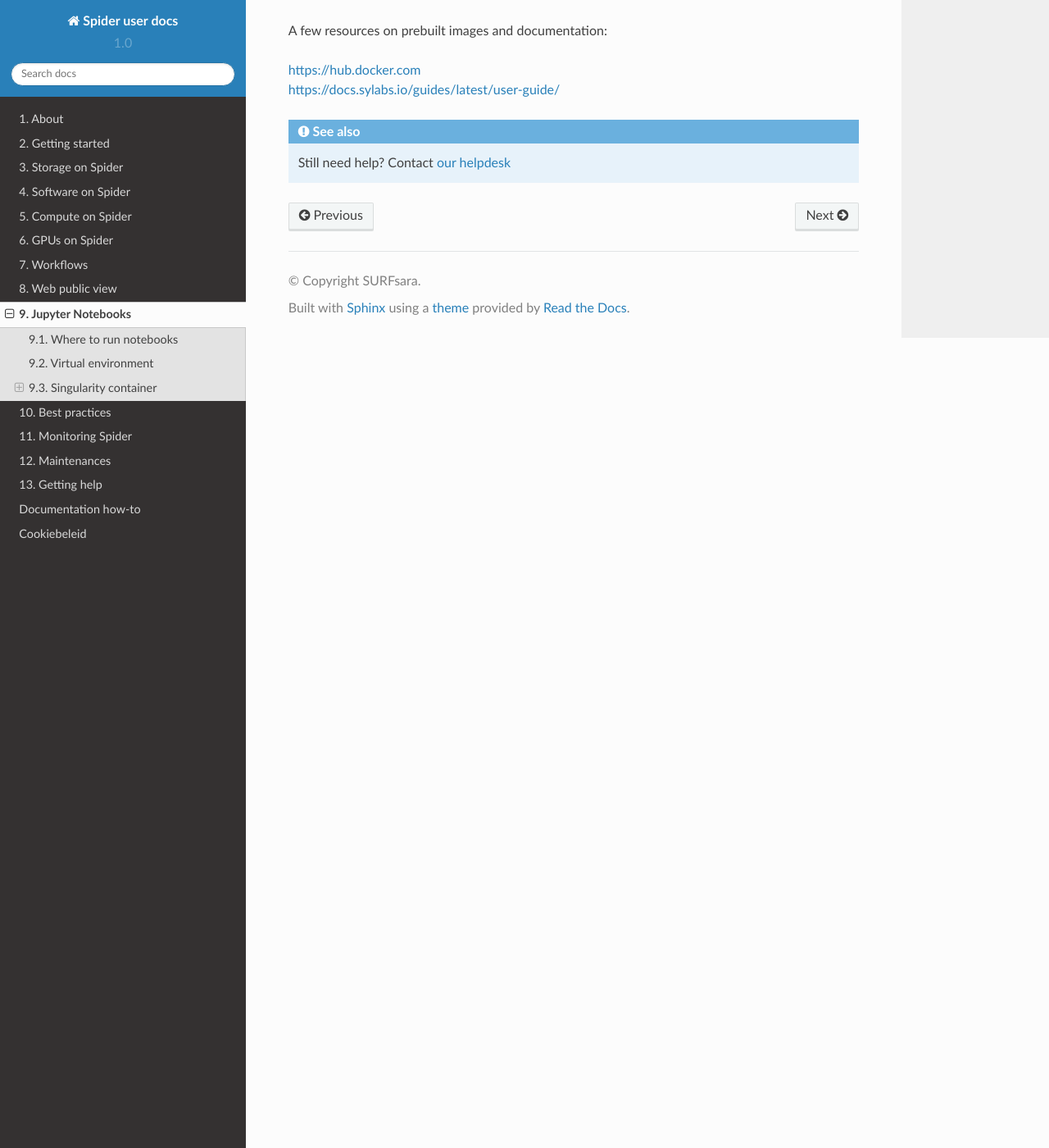
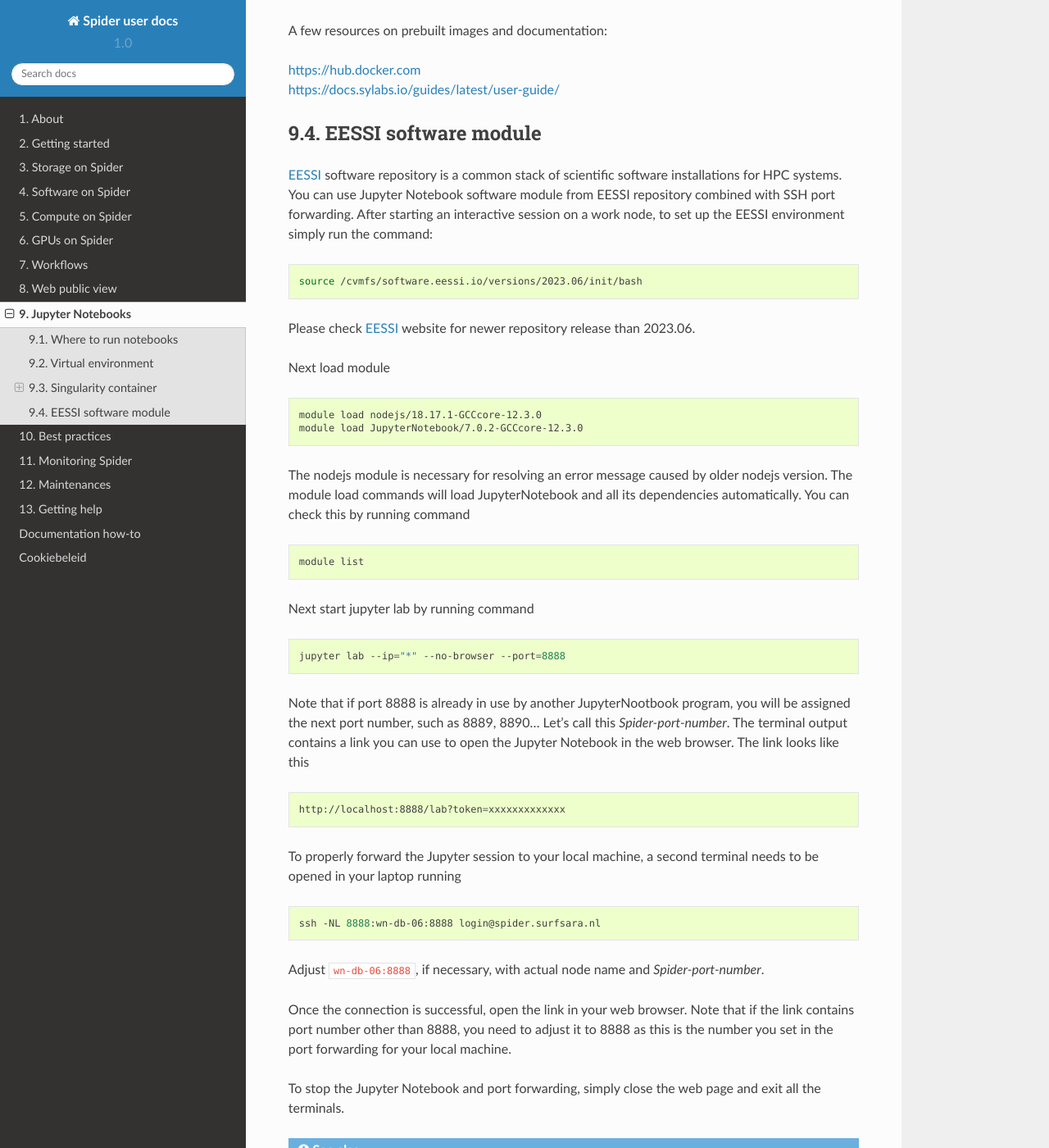
Before and after one commit to sara-nl/spiderdocs, a Sphinx documentation site: the page built from source/Pages/jupyter_notebooks.rst, in a window 1280 px wide and 1400 px high, scrolled down 4148 px. Shown: the whole window at 82% size. Built offline with Sphinx 7.4.7 and the Read the Docs theme 2.0.0, drawn with Linux system fonts in a browser that asks for light colours; some of the changed text lies outside the part shown.

Commit message:
add Jupyter notebook use with EESSI module
Update jupyter_notebooks.rst

```diff
--- a/source/Pages/jupyter_notebooks.rst
+++ b/source/Pages/jupyter_notebooks.rst
@@ -8,7 +8,7 @@ Jupyter Notebooks
      * how to use Jupyter notebooks on Spider
      * which available flavors to choose
 
-Two methods of running jupyter notebooks in jupyter lab are discussed here: with virtual environments and with singularity containers. Some of this has also been covered in :ref:`the compute section <compute-on-spider>`.
+Three methods of running jupyter notebooks in jupyter lab are discussed here: with virtual environments, with singularity containers and with EESSI software module. Some of this has also been covered in :ref:`the compute section <compute-on-spider>`.
 
 ======================
 Where to run notebooks
@@ -162,4 +162,64 @@ A few resources on prebuilt images and documentation:
 | https://hub.docker.com
 | https://docs.sylabs.io/guides/latest/user-guide/
 
+
+===================
+EESSI software module
+===================
+
+`EESSI`_ software repository is a common stack of scientific software installations for HPC systems. You can use Jupyter Notebook software module from EESSI repository combined with SSH port forwarding.
+After starting an interactive session on a work node, to set up the EESSI environment simply run the command:
+
+.. code-block:: bash
+
+   source /cvmfs/software.eessi.io/versions/2023.06/init/bash
+
+Please check `EESSI`_ website for newer repository release than 2023.06.
+
+Next load module
+
+.. code-block:: bash
+
+   module load nodejs/18.17.1-GCCcore-12.3.0
+   module load JupyterNotebook/7.0.2-GCCcore-12.3.0
+
+The nodejs module is necessary for resolving an error message caused by older nodejs version. The module load commands will load JupyterNotebook and all its dependencies automatically. You can check this by running command
+
+.. code-block:: bash
+
+   module list
+
+Next start jupyter lab by running command
+
+.. code-block:: bash
+
+   jupyter lab --ip="*" --no-browser --port=8888
+
+Note that if port 8888 is already in use by another JupyterNootbook program, you will be assigned the next port number, such as 8889, 8890... Let's call this *Spider-port-number*.
+The terminal output contains a link you can use to open the Jupyter Notebook in the web browser. The link looks like this
+
+.. code-block:: bash
+
+   http://localhost:8888/lab?token=xxxxxxxxxxxxx
+
+To properly forward the Jupyter session to your local machine, a second terminal needs to be opened in your laptop running
+
+.. code-block:: bash
+
+   ssh -NL 8888:wn-db-06:8888 login@spider.surfsara.nl
+
+
+Adjust ``wn-db-06:8888``, if necessary, with actual node name and *Spider-port-number*.
+
+Once the connection is successful, open the link in your web browser. Note that if the link contains port number other than 8888, you need to adjust it to 8888 as this is the number you set in the port forwarding for your local machine.
+
+To stop the Jupyter Notebook and port forwarding, simply close the web page and exit all the terminals.
+
+
+
+
 .. seealso:: Still need help? Contact :ref:`our helpdesk <helpdesk>`
+
+.. Links:
+
+.. _`EESSI`: https://www.eessi.io/docs/
```
